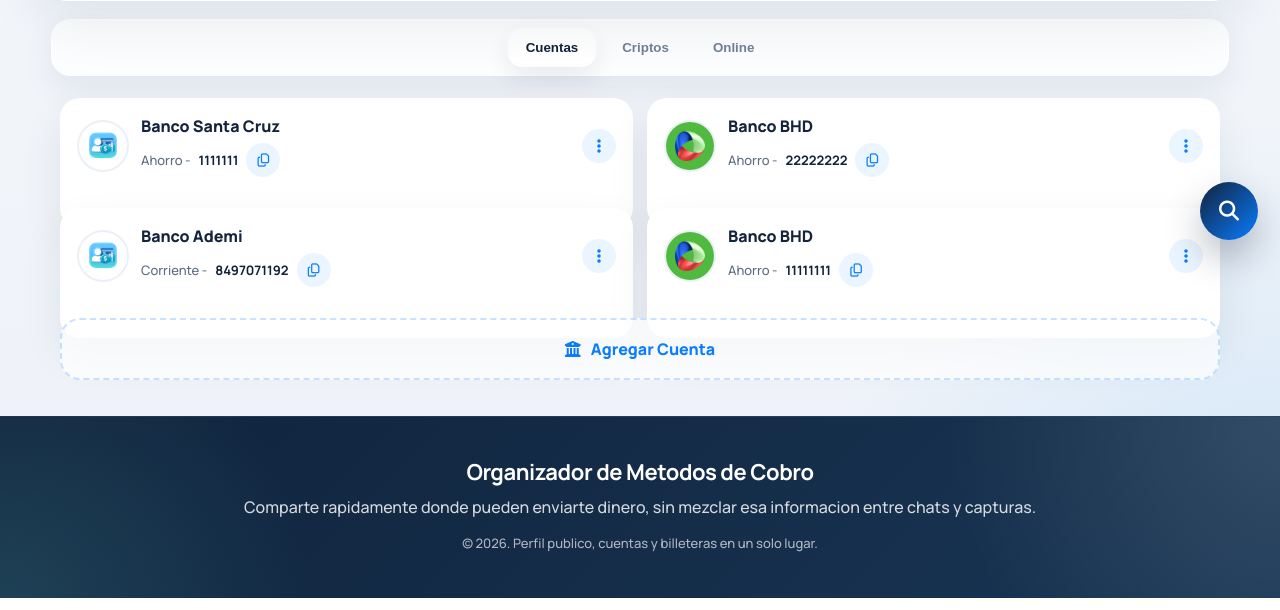
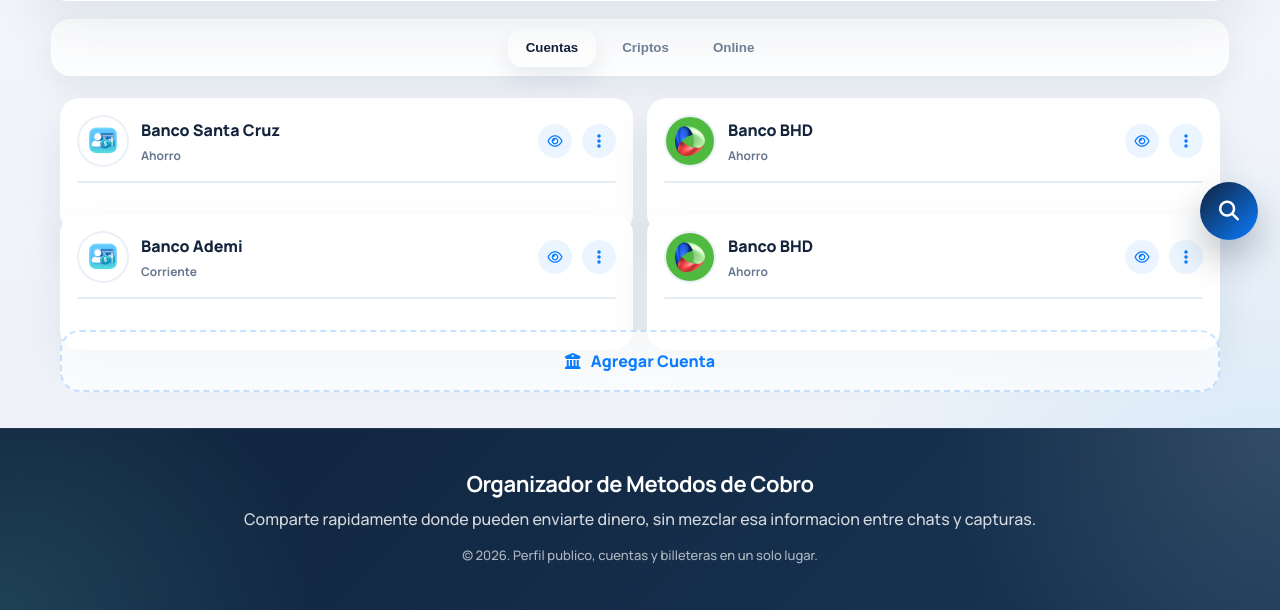
Before and after one commit to kdvops/banco, a PHP site: page /index.php in a window 1280 px wide. Shown: the part 538-1148 px from the top of the page. Run offline with PHP 8.4, Linux system fonts and the light colour scheme; a user stored in the database is signed in; data comes from the database, SQL or seed files in the repository; data that the repository does not hold is empty.

Commit message:
se mejora visualizacion ojito

```diff
--- a/includes/profile_components.php
+++ b/includes/profile_components.php
@@ -91,11 +91,9 @@ function app_render_accounts_section(array $accounts, bool $editable = false): v
         echo '<img src="' . app_e($image) . '" alt="' . app_e($account['banco'] ?? 'Banco') . '">';
         echo '<div class="card-content">';
         echo '<h3>' . app_e($account['banco'] ?? '') . '</h3>';
-        echo '<div class="copy-row">';
-        echo app_e($account['tipo_cuenta'] ?? '') . ' - ';
-        echo '<span class="copy-text">' . app_e($account['numero_cuenta'] ?? '') . '</span>';
-        echo '<button type="button" class="copy-btn js-copy-btn" aria-label="Copiar cuenta"><i class="fa-regular fa-copy"></i></button>';
-        echo '</div></div><div class="card-actions">';
+        echo '<p class="card-meta">' . app_e($account['tipo_cuenta'] ?? '') . '</p>';
+        echo '</div><div class="card-actions">';
+        echo '<button type="button" class="toggle-btn js-toggle-gate" aria-label="Mostrar detalles de cuenta"><i class="fa-regular fa-eye"></i></button>';
 
         if ($editable) {
             echo '<div class="card-menu">';
@@ -105,7 +103,12 @@ function app_render_accounts_section(array $accounts, bool $editable = false): v
             echo '</div></div>';
         }
 
-        echo '</div></div></div>';
+        echo '</div></div>';
+        echo '<div class="gate"><div class="gate-inner"><div class="copy-stack">';
+        echo '<div class="copy-row">';
+        echo '<span class="copy-text">' . app_e($account['numero_cuenta'] ?? '') . '</span>';
+        echo '<button type="button" class="copy-btn js-copy-btn" aria-label="Copiar cuenta"><i class="fa-regular fa-copy"></i></button>';
+        echo '</div></div></div></div></div>';
     }
 
     if (!$accounts) {
@@ -197,6 +200,7 @@ function app_render_payments_section(array $payments, bool $editable = false): v
         echo '<h3>' . app_e($platform) . '</h3>';
         echo '<p class="card-meta">Metodo para recibir pagos online</p>';
         echo '</div><div class="card-actions">';
+        echo '<button type="button" class="toggle-btn js-toggle-gate" aria-label="Mostrar detalles del pago"><i class="fa-regular fa-eye"></i></button>';
 
         if ($editable) {
             echo '<div class="card-menu">';
```
